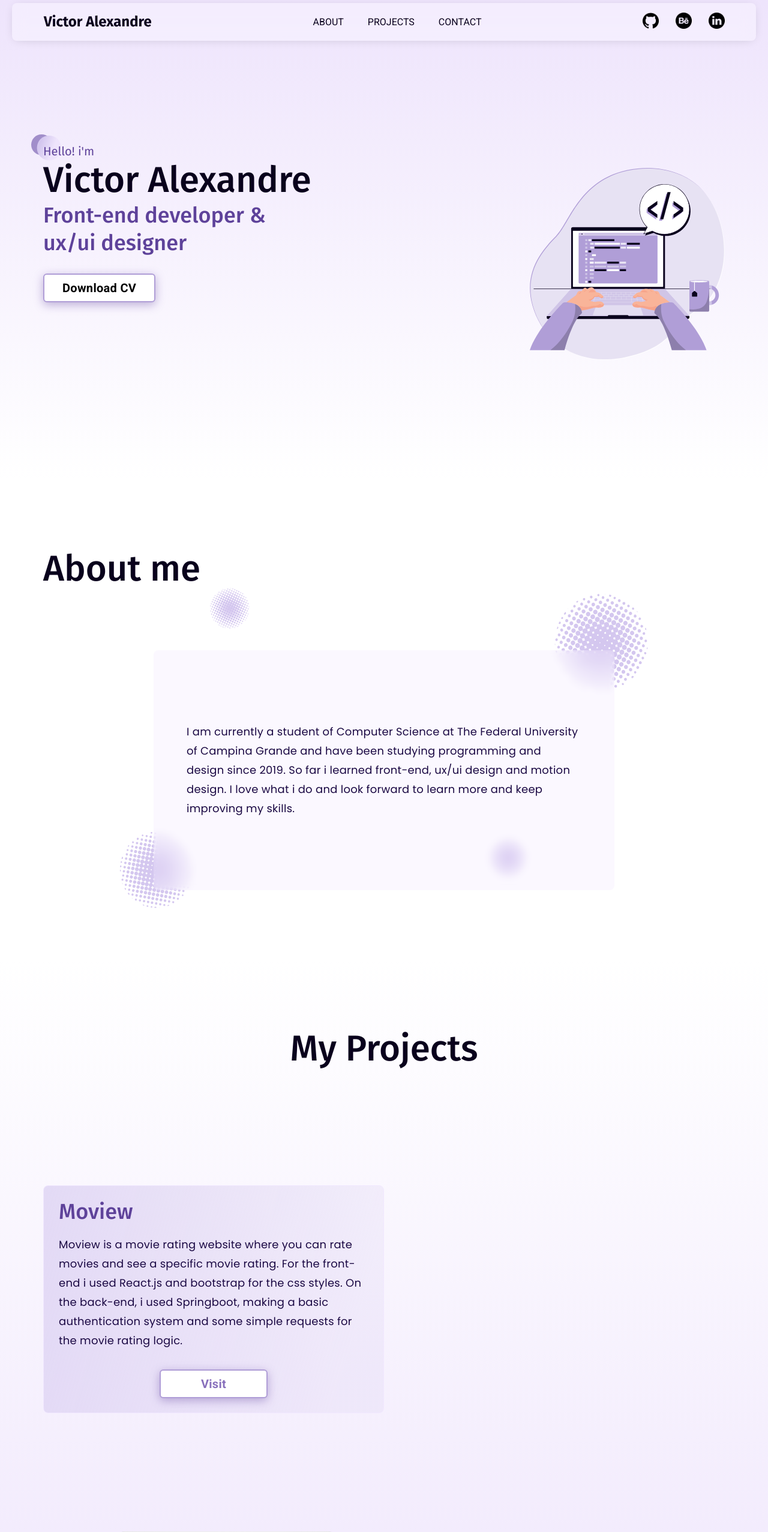
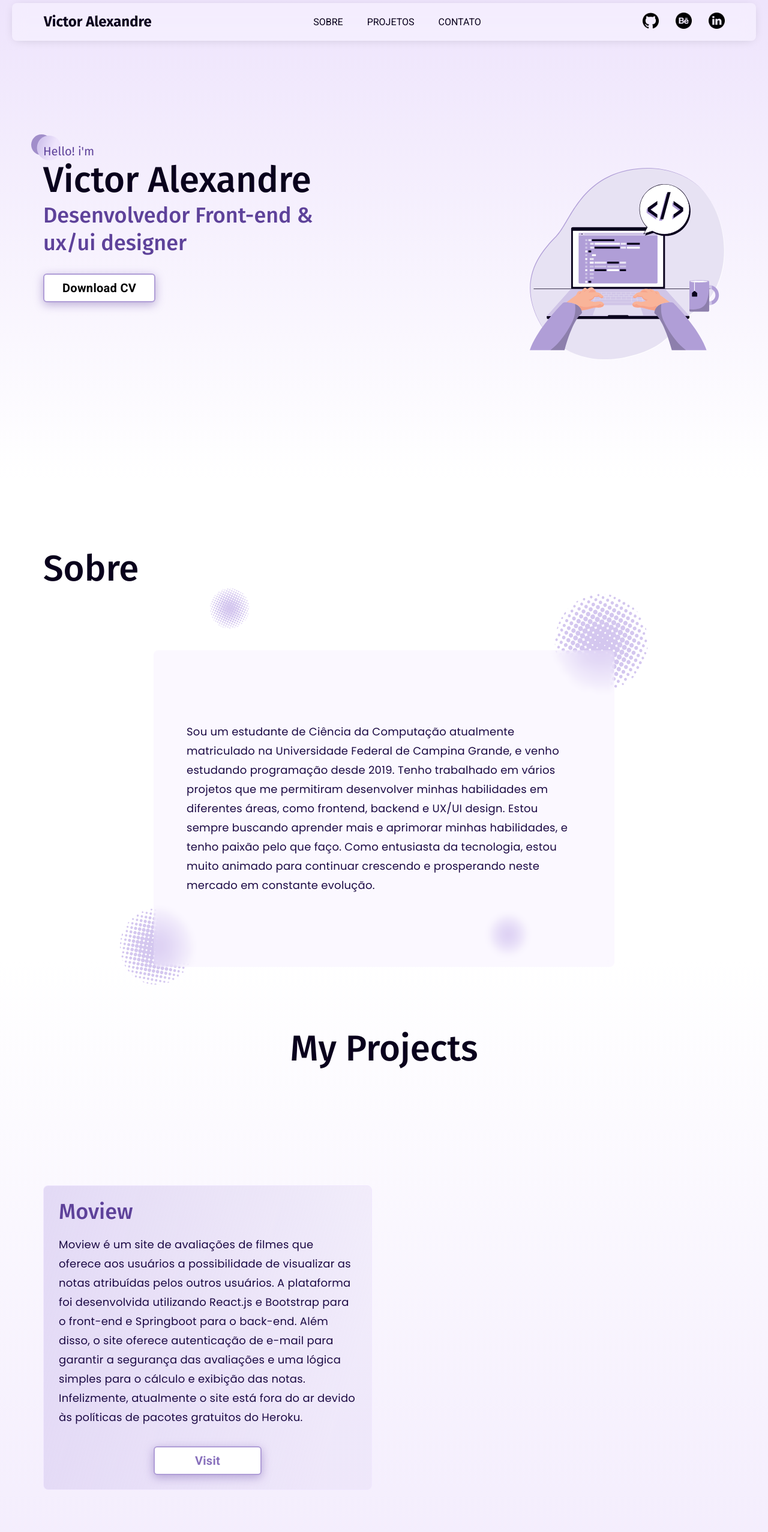
Before and after one commit to AlexWasHeree/victor-alexandre-portfolio, a React (Create React App) app: page / in a window 1280 px wide. Shown: the top 2554 px of the page at 60% size. Built offline with nearby package versions, Linux system fonts and the light colour scheme; some icons are missing.

Commit message:
feat: pt-br

```diff
--- a/src/Components/About/About.js
+++ b/src/Components/About/About.js
@@ -9,14 +9,17 @@ const About = () => {
   return (
     <div id="about" className={styles.background}>
       <div className={`${styles.content} container`}>
-        <h1>About me</h1>
+        <h1>Sobre</h1>
         <div data-aos="fade-up" className={styles.text}>
           <p>
-            I am currently a student of Computer Science at The Federal
-            University of Campina Grande and have been studying programming and
-            design since 2019. So far i learned front-end, ux/ui design and
-            motion design. I love what i do and look forward to learn more and
-            keep improving my skills.
+            Sou um estudante de Ciência da Computação atualmente matriculado na
+            Universidade Federal de Campina Grande, e venho estudando
+            programação desde 2019. Tenho trabalhado em vários projetos que me
+            permitiram desenvolver minhas habilidades em diferentes áreas, como
+            frontend, backend e UX/UI design. Estou sempre buscando aprender
+            mais e aprimorar minhas habilidades, e tenho paixão pelo que faço.
+            Como entusiasta da tecnologia, estou muito animado para continuar
+            crescendo e prosperando neste mercado em constante evolução.
           </p>
         </div>
         <Deco1 className={`${styles.decorations} ${styles.deco1}`} />
--- a/src/Components/Footer/Footer.js
+++ b/src/Components/Footer/Footer.js
@@ -8,7 +8,7 @@ const Footer = () => {
   return (
     <div id="contact" className={styles.background}>
       <footer className={`${styles.content} container`}>
-        <h1>Contact me</h1>
+        <h1>Contato</h1>
         <div className={styles.contactInfo}>
           <a href="tel:+5583986463470">
             <h3>+55 (83) 98646-3470</h3>
@@ -16,7 +16,7 @@ const Footer = () => {
           <a href="mailto:victoralexandre2303@gmail.com">
             <h3>victoralexandre2303@gmail.com</h3>
           </a>
-          <h3>Campina Grande - PB - Brazil</h3>
+          <h3>Campina Grande - PB - Brasil</h3>
         </div>
         <div className={styles.socialsFooter}>
           <a href="https://github.com/AlexWasHeree">
--- a/src/Components/Header/Header.js
+++ b/src/Components/Header/Header.js
@@ -30,13 +30,13 @@ const Header = () => {
           </a>
           <div className={styles.menu}>
             <a href="#about" className="subFunctional">
-              ABOUT
+              SOBRE
             </a>
             <a href="#projects" className="subFunctional">
-              PROJECTS
+              PROJETOS
             </a>
             <a href="#contact" className="subFunctional">
-              CONTACT
+              CONTATO
             </a>
           </div>
           <div className={styles.socials}>
@@ -74,17 +74,17 @@ const Header = () => {
           <aside id="id" className={`${aside} ${styles.menuLateral}`}>
             <div>
               <a href="#about" className="subFunctional">
-                ABOUT
+                SOBRE
               </a>
             </div>
             <div>
               <a href="#projects" className="subFunctional">
-                PROJECTS
+                PROJETOS
               </a>
             </div>
             <div>
               <a href="#contact" className="subFunctional">
-                CONTACT
+                CONTATO
               </a>
             </div>
           </aside>
--- a/src/Components/Intro/Intro.js
+++ b/src/Components/Intro/Intro.js
@@ -11,7 +11,7 @@ const Intro = () => {
         <div className={`animeLeft ${styles.introText}`}>
           <h3>Hello! i'm</h3>
           <h1>Victor Alexandre</h1>
-          <h2>Front-end developer &</h2>
+          <h2>Desenvolvedor Front-end &</h2>
           <h2 className={styles.bottom}>ux/ui designer</h2>
           <a
             href="https://drive.google.com/file/d/1l0uAo9S9Pb7qlXTtdhIOZDv4kqvnJmHs/view?usp=sharing"
--- a/src/Components/Projects/ProjectCard.module.css
+++ b/src/Components/Projects/ProjectCard.module.css
@@ -3,6 +3,7 @@
   grid-template-columns: 1fr 1fr;
   align-items: center;
   overflow: hidden;
+  gap: 40px;
 }
 
 .text {
@@ -26,7 +27,7 @@
   display: flex;
   justify-content: center;
   position: relative;
-  height: 70%;
+  height: 60%;
 }
 
 @media (max-width: 800px) {
--- a/src/Components/Projects/Projects.js
+++ b/src/Components/Projects/Projects.js
@@ -13,18 +13,15 @@ const Projects = () => {
         <h1>My Projects</h1>
         <ProjectCard
           project="Moview"
-          description="Moview is a movie rating website where you
-          can rate movies and see a specific movie rating. For the front-end i used React.js and
-          bootstrap for the css styles. On the back-end, i used Springboot, making a basic authentication
-          system and some simple requests for the movie rating logic."
+          description="Moview é um site de avaliações de filmes que oferece aos usuários a possibilidade de visualizar as notas atribuídas pelos outros usuários. A plataforma foi desenvolvida utilizando React.js e Bootstrap para o front-end e Springboot para o back-end. Além disso, o site oferece autenticação de e-mail para garantir a segurança das avaliações e uma lógica simples para o cálculo e exibição das notas. Infelizmente, atualmente o site está fora do ar devido às políticas de pacotes gratuitos do Heroku.
+          "
           src="https://alexmoview.netlify.app/"
           mockup={<MacBook />}
         />
         <ProjectCard
           project="Bikcraft"
-          description="Bikcraft is a website that sells eletric bikes. It was made
-          only with HTML, CSS and javascript. I realized this project
-          during the Origamid classes as my first project there. "
+          description="Bikcraft é uma loja virtual especializada na venda de bicicletas elétricas exclusivas da marca fictícia 'Bikcraft'. Com uma abordagem simples, o site é focado no design e na usabilidade, oferecendo aos usuários uma experiência de compra agradável e intuitiva. O site foi construído utilizando tecnologias essenciais como HTML, CSS e Javascript, garantindo uma interface eficiente e de fácil utilização para clientes em potencial que procuram adquirir uma bicicleta elétrica única e diferenciada.
+          . "
           src="https://github.com/AlexWasHeree/Bikcraft"
           mockup={<Imac />}
           rightCard
@@ -40,10 +37,8 @@ const Projects = () => {
         />
         <ProjectCard
           project="CupGuesser"
-          description="CupGuesser is a web application made for doing hunches on Qatar's
-          2022 cup games. It has authentication system and saves all the hunches based on
-          the profile logged in. For the front-end i used React.js and tailwind for the styling.
-          On the back-end it was used node.js with prisma orm and koa for routing and cors configuration."
+          description="- Cupguesser é uma aplicação web criada para os usuários poderem palpitar nos jogos da Copa do Mundo do Qatar de 2022. O site conta com autenticação de usuário, garantindo segurança e privacidade nas apostas. Para construir o front-end, foi utilizado React.js e TailwindCSS, enquanto no back-end foi implementado Node.js com Prisma e Koa para o roteamento e configuração de cors. Infelizmente, o banco de dados está hibernando no momento, portanto, não é possível utilizar a aplicação no momento.
+          "
           src="https://github.com/AlexWasHeree/CupGuesser"
           mockup={<IpadCup />}
           rightCard
```
